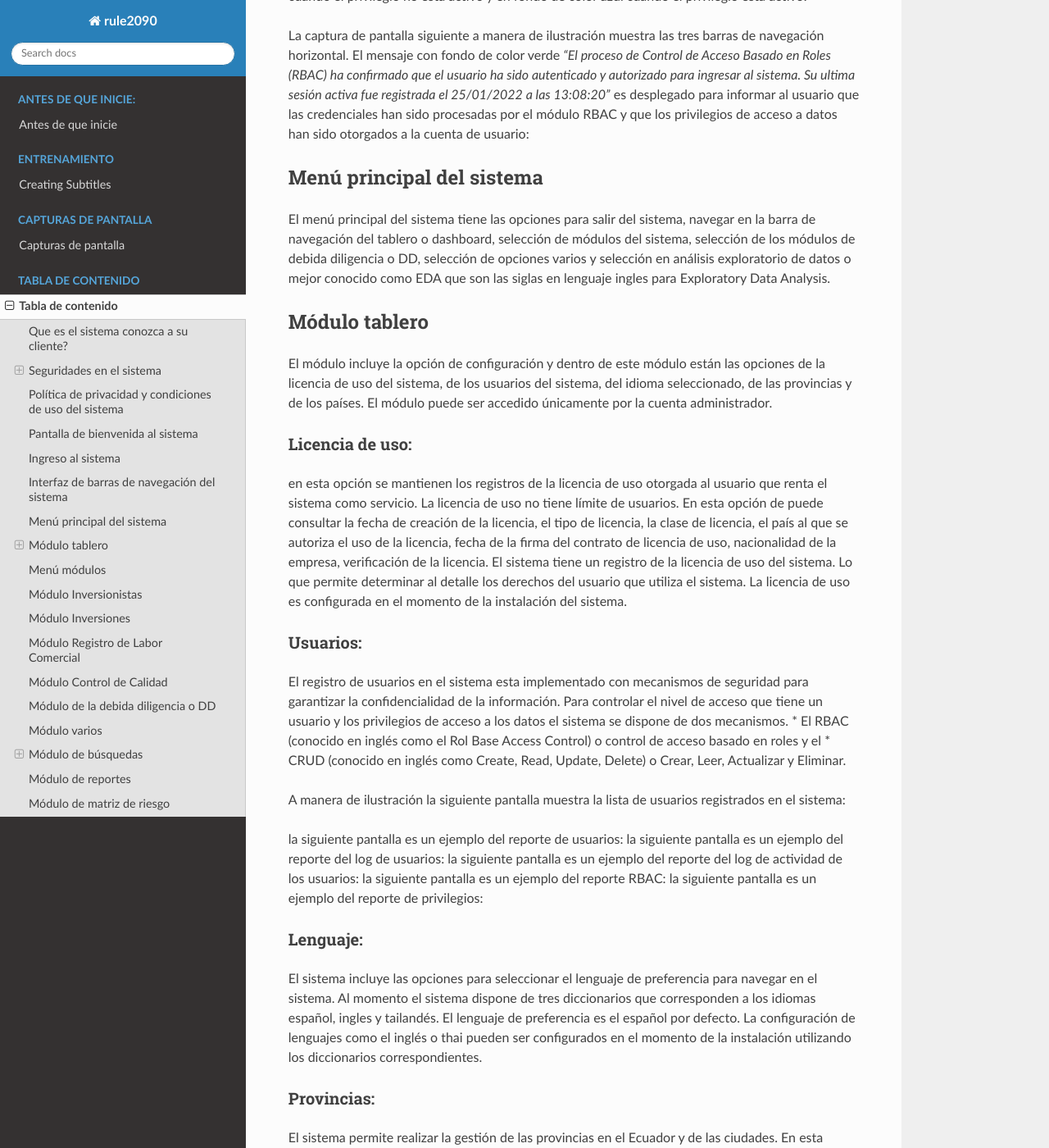
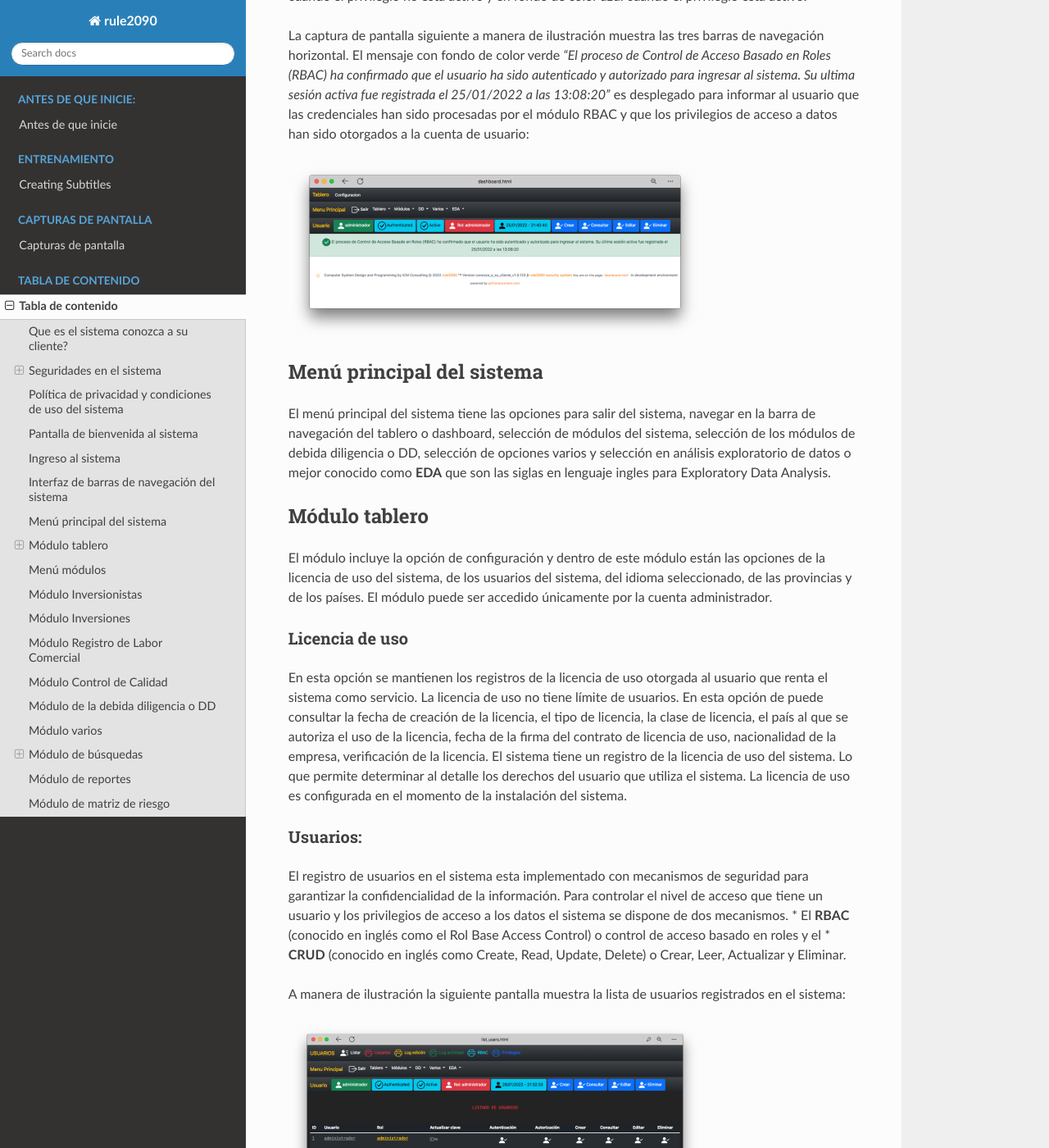
Before and after one commit to jativar/myproject, a Sphinx documentation site: the page built from docs/tabla_de_contenido.rst, in a window 1280 px wide and 1400 px high, scrolled down 6037 px. Shown: the whole window at 82% size. Built offline with Sphinx 7.4.7 and the Read the Docs theme 2.0.0, drawn with Linux system fonts in a browser that asks for light colours; some of the changed lines change nothing that is shown; some of the changed text lies outside the part shown.

Commit message:
menu modulos

```diff
--- a/docs/tabla_de_contenido.rst
+++ b/docs/tabla_de_contenido.rst
@@ -167,68 +167,84 @@ El sistema ofrece un interfaz de usuario amigable para registrarse en el sistema
 
 .. _ref_006:
 
-
 Interfaz de barras de navegación del sistema
 --------------------------------------------
 
 El sistema cuenta con tres barras de navegación horizontales disponibles al usuario. La barra del nivel superior es la barra del módulo que está activo. La barra de navegación del medio es la barra del menú principal en donde el usuario puede seleccionar los módulos a los que desea ir. Y por último la tercera barra de navegación es la barra que se utiliza para el control de la sesión del usuario.  Esta última barra despliega la información de usuario en el siguiente orden: el nombre del usuario que tiene activa la sesión, el estado de autenticación del usuario, el estado de autorización del usuario, el nombre del rol del usuario, la fecha y hora registrada en el sistema correspondiente a la ultima sesión activa del usuario, y los privilegios de acceso a datos de la cuenta de usuario para crear, consultar, editar y eliminar. Los privilegios del usuario se desplegarán en fondo de color gris cuando el privilegio no está activo y en fondo de color azul cuando el privilegio está activo.
 
+La captura de pantalla siguiente a manera de ilustración muestra las tres barras de navegación horizontal. El mensaje con fondo de color verde *“El proceso de Control de Acceso Basado en Roles (RBAC) ha confirmado que el usuario ha sido autenticado y autorizado para ingresar al sistema. Su ultima sesión activa fue registrada el 25/01/2022 a las 13:08:20”* es desplegado para informar al usuario que las credenciales han sido procesadas por el módulo RBAC y que los privilegios de acceso a datos han sido otorgados a la cuenta de usuario:
 
-La captura de pantalla siguiente a manera de ilustración muestra las tres barras de navegación horizontal. El mensaje con fondo de color verde *“El proceso de Control de Acceso Basado en Roles (RBAC) ha confirmado que el usuario ha sido autenticado y autorizado para ingresar al sistema. Su ultima sesión activa fue registrada el 25/01/2022 a las 13:08:20”* es desplegado para informar al usuario que las credenciales han sido procesadas por el módulo RBAC y que los privilegios de acceso a datos han sido otorgados a la cuenta de usuario:
+.. image:: /images/barras_de_navegacion.png
+
+
+
 
 
 .. _ref_007:
 
-
 Menú principal del sistema
 --------------------------
 
+El menú principal del sistema tiene las opciones para salir del sistema, navegar en la barra de navegación del tablero o dashboard, selección de módulos del sistema, selección de los módulos de debida diligencia o DD, selección de opciones varios y selección en análisis exploratorio de datos o mejor conocido como **EDA** que son las siglas en lenguaje ingles para Exploratory Data Analysis.
 
-El menú principal del sistema tiene las opciones para salir del sistema, navegar en la barra de navegación del tablero o dashboard, selección de módulos del sistema, selección de los módulos de debida diligencia o DD, selección de opciones varios y selección en análisis exploratorio de datos o mejor conocido como EDA que son las siglas en lenguaje ingles para Exploratory Data Analysis.
+
+
+
 
 .. _ref_008:
-
 
 Módulo tablero
 --------------
 
 El módulo incluye la opción de configuración y dentro de este módulo están las opciones de la licencia de uso del sistema, de los usuarios del sistema, del idioma seleccionado, de las provincias y de los países. El módulo puede ser accedido únicamente por la cuenta administrador.
 
+Licencia de uso
++++++++++++++++
 
-Licencia de uso:
-++++++++++++++++
-en esta opción se mantienen los registros de la licencia de uso otorgada al usuario que renta el sistema como servicio.  La licencia de uso no tiene límite de usuarios. En esta opción de puede consultar la fecha de creación de la licencia, el tipo de licencia, la clase de licencia, el país al que se autoriza el uso de la licencia, fecha de la firma del contrato de licencia de uso, nacionalidad de la empresa, verificación de la licencia. El sistema tiene un registro de la licencia de uso del sistema. Lo que permite determinar al detalle los derechos del usuario que utiliza el sistema. La licencia de uso es configurada en el momento de la instalación del sistema.
-
+En esta opción se mantienen los registros de la licencia de uso otorgada al usuario que renta el sistema como servicio.  La licencia de uso no tiene límite de usuarios. En esta opción de puede consultar la fecha de creación de la licencia, el tipo de licencia, la clase de licencia, el país al que se autoriza el uso de la licencia, fecha de la firma del contrato de licencia de uso, nacionalidad de la empresa, verificación de la licencia. El sistema tiene un registro de la licencia de uso del sistema. Lo que permite determinar al detalle los derechos del usuario que utiliza el sistema. La licencia de uso es configurada en el momento de la instalación del sistema.
 
 Usuarios:
 +++++++++
 
 El registro de usuarios en el sistema esta implementado con mecanismos de seguridad para garantizar la confidencialidad de la información. Para controlar el nivel de acceso que tiene un usuario y los privilegios de acceso a los datos el sistema se dispone de dos mecanismos.
-* El RBAC (conocido en inglés como el Rol Base Access Control) o control de acceso basado en roles y el
-* CRUD (conocido en inglés como Create, Read, Update, Delete) o Crear, Leer, Actualizar y Eliminar.
+* El **RBAC** (conocido en inglés como el Rol Base Access Control) o control de acceso basado en roles y el
+* **CRUD** (conocido en inglés como Create, Read, Update, Delete) o Crear, Leer, Actualizar y Eliminar.
 
 A manera de ilustración la siguiente pantalla muestra la lista de usuarios registrados en el sistema:
 
-la siguiente pantalla es un ejemplo del reporte de usuarios:   la siguiente pantalla es un ejemplo del reporte del log de usuarios:    la siguiente pantalla es un ejemplo del reporte del log de actividad de los usuarios:   la siguiente pantalla es un ejemplo del reporte RBAC:   la siguiente pantalla es un ejemplo del reporte de privilegios:
+.. image:: /images/list_users.png
 
+la siguiente pantalla es un ejemplo del reporte de usuarios:
 
+.. image:: /images/reporte_de_usuarios.png
 
+la siguiente pantalla es un ejemplo del reporte del log de usuarios:
 
+.. image:: /images/reporte_de_usuarios_002.png
 
+la siguiente pantalla es un ejemplo del reporte del log de actividad de los usuarios:
 
-Lenguaje:
+.. image:: /images/reporte_de_usuarios_003.png
+
+la siguiente pantalla es un ejemplo del reporte RBAC:
+
+.. image:: /images/reporte_de_usuarios_004.png
+
+la siguiente pantalla es un ejemplo del reporte de privilegios:
+
+.. image:: /images/reporte_de_usuarios_005.png
+
+Lenguaje
 +++++++++
 
 El sistema incluye las opciones para seleccionar el lenguaje de preferencia para navegar en el sistema. Al momento el sistema dispone de tres diccionarios que corresponden a los idiomas español, ingles y tailandés. El lenguaje de preferencia es el español por defecto. La configuración de lenguajes como el inglés o thai pueden ser configurados en el momento de la instalación utilizando los diccionarios correspondientes.
 
-
-Provincias:
+Provincias
 +++++++++++
 
 El sistema permite realizar la gestión de las provincias en el Ecuador y de las ciudades. En esta opción el usuario establece los niveles de riesgo para las provincias y para las ciudades.
 
-
-Países:
+Países
 +++++++
 
 El sistema permite realizar el ajuste del nivel de riesgo de país para Ecuador.
@@ -236,8 +252,8 @@ El sistema permite realizar el ajuste del nivel de riesgo de país para Ecuador.
 
 
 
+
 .. _ref_009:
-
 
 Menú módulos
 ------------
@@ -250,11 +266,12 @@ El menú módulos permite navegar en cuatro módulos:
 
 
 
+
+
 .. _ref_010:
 
 Módulo Inversionistas
 ---------------------
-
 
 En este módulo se registra el perfil del cliente. La pantalla principal de este módulo es un tablero de control de los datos del cliente. En esta pantalla se despliega:
 1. el número de identificación del cliente,
```
Also changed, not shown: docs/images/barras_de_navegacion.png (added), docs/images/list_users.png (added), docs/images/reporte_de_usuarios.png (added), docs/images/reporte_de_usuarios_002.png (added), docs/images/reporte_de_usuarios_003.png (added), docs/images/reporte_de_usuarios_004.png (added), docs/images/reporte_de_usuarios_005.png (added), 12 other files.
